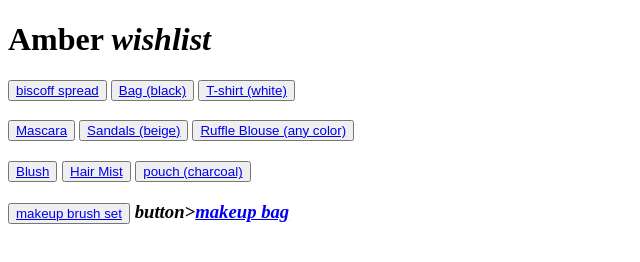
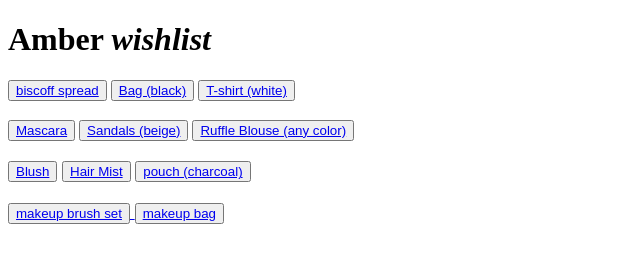
Before and after one commit to LAWRENZ24/try, a plain HTML site: page index.html in a window 1280 px wide. Shown: the whole page, without its empty margins (0-640 px from the left). Drawn offline with Linux system fonts and the light colour scheme.

Commit message:
Update index.html

```diff
--- a/index.html
+++ b/index.html
@@ -11,5 +11,6 @@
  <h3><button><a href= 'https://ph.shp.ee/rk67oZj'>Blush</a></button>
  <button><a href= 'https://ph.shp.ee/v5pDCxK'>Hair Mist</a></button>
  <button><a href= 'https://vt.tiktok.com/ZSjdvbHt3/'>pouch (charcoal)</a></button></h3>
- <h3><button><a href= 'https://vt.tiktok.com/ZSjdvspLb/'>makeup brush set</a></button>
-button><a href= 'https://vt.tiktok.com/ZSjdoBHAv/'>makeup bag</a></button></h3>
+
+ <h3><button><a href= 'https://vt.tiktok.com/ZSjdvspLb/'>makeup brush set</button>
+<button><a href= 'https://vt.tiktok.com/ZSjdoBHAv/'>makeup bag</a></button></h3>
```
